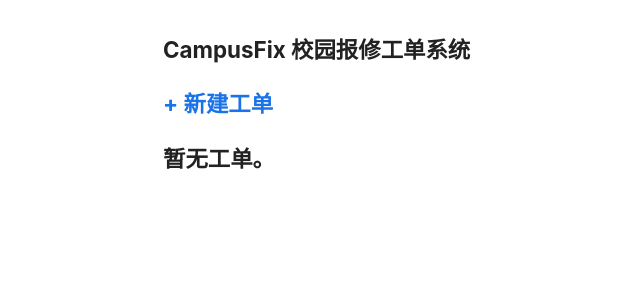
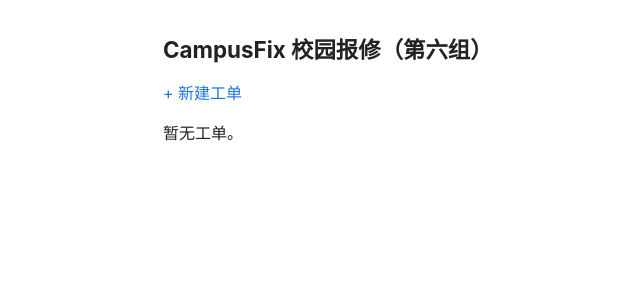
Before and after one commit to 12345LB123456/campusfix-starter, a Flask app: page / in a window 1280 px wide. Shown: the top 300 px of the page, without its empty margins (97-737 px from the left). Run offline with Flask 3, Linux system fonts and the light colour scheme; data that the repository does not hold is empty.

Commit message:
feat: 修改首页标题，完成项目初始化

```diff
--- a/templates/index.html
+++ b/templates/index.html
@@ -14,7 +14,7 @@
   </style>
 </head>
 <body>
-  <h1>CampusFix 校园报修工单系统</第6组>
+  <h1>CampusFix 校园报修（第六组）</h1>
   <p><a href="{{ url_for('create_ticket') }}">+ 新建工单</a></p>
   {% if tickets %}
     {% for t in tickets %}
```
